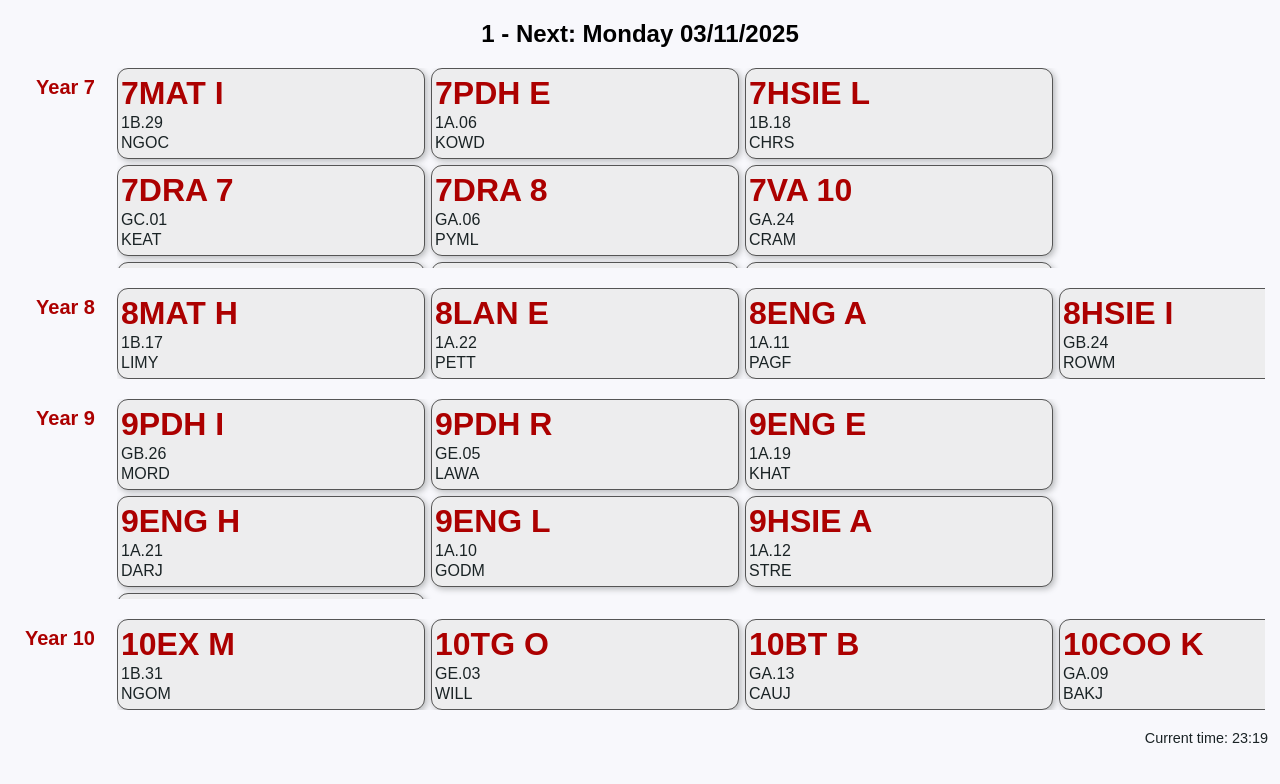
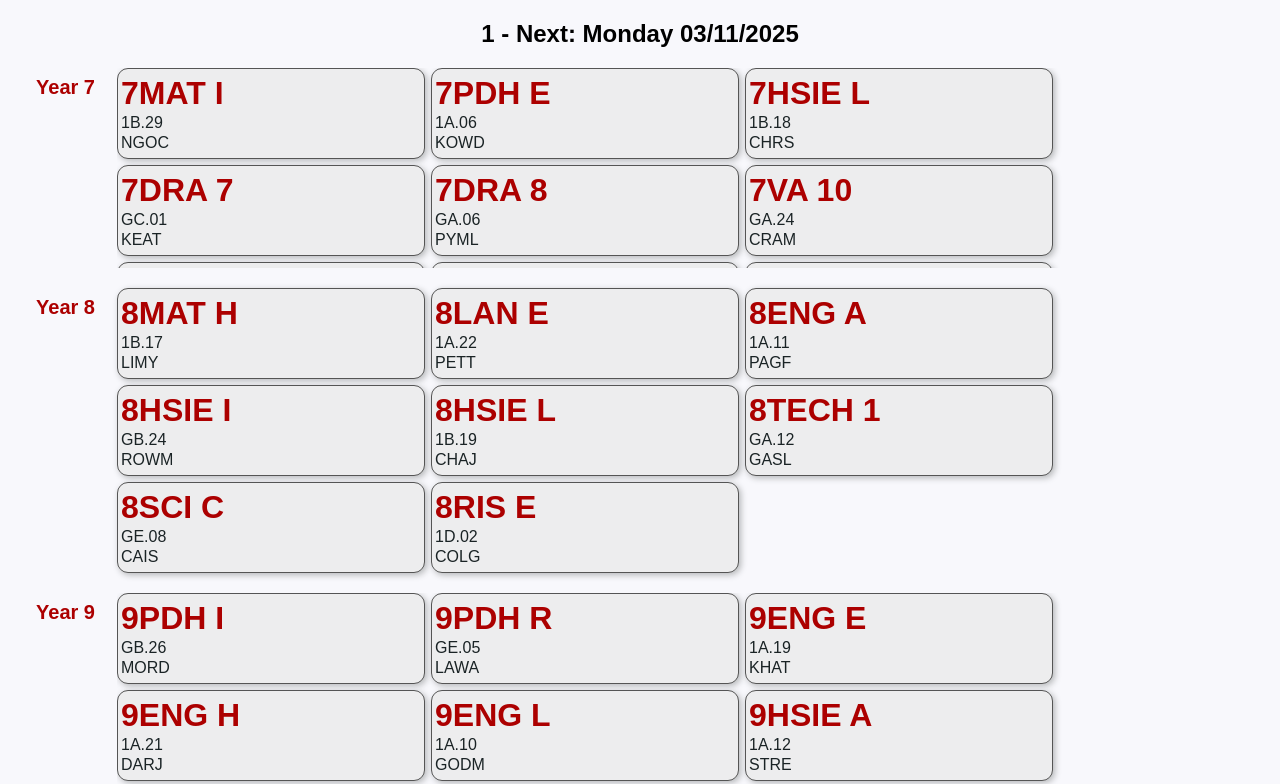
Before and after one commit to prishavellimalai4/SSC_Leichhardt_Timetable, a plain HTML site: page index.html in a window 1280 px wide. Shown: the top 784 px of the page. Drawn offline with Linux system fonts and the light colour scheme.

Commit message:
Update index.html

```diff
--- a/index.html
+++ b/index.html
@@ -199,10 +199,10 @@ along with this program. If not, see <https://www.gnu.org/licenses/>.
                 .tiles {
                     display: flex;
                     flex-direction: row;
-                    flex-wrap: nowrap;
+                    flex-wrap: wrap;
                     gap: 10px;
                     margin-bottom: 18px;
-                    overflow-x: auto;
+                    overflow-x: visible;
                 }
                 .tiles.multi-row {
                     flex-wrap: wrap;
```
